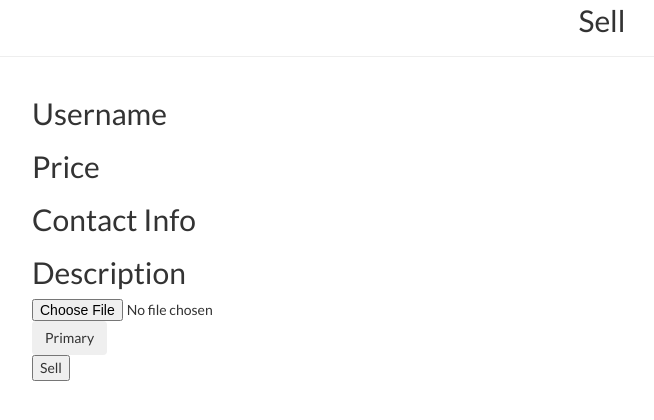
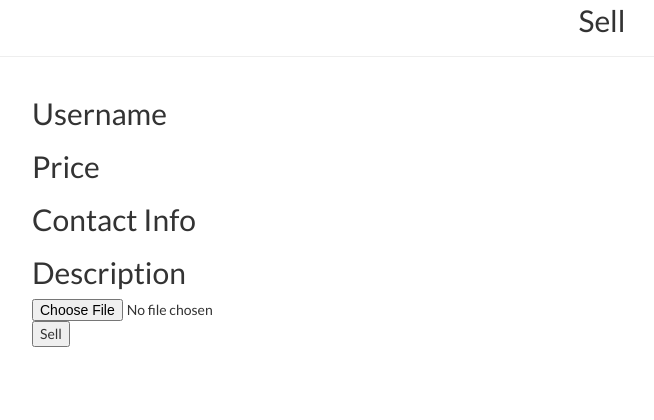
Before and after one commit to ADI-Labs/marketplace, a Flask app: template app/templates/sell.html in a window 1280 px wide. Shown: the part 303-723 px from the top of the page, without its empty margins (38-692 px from the left). Run offline with Flask 2, Linux system fonts and the light colour scheme; the template is opened without the code that fills it, so the values that code supplies are empty; some libraries are stand-ins or nearby versions.

Commit message:
fixed sell

```diff
--- a/app/templates/sell.html
+++ b/app/templates/sell.html
@@ -28,7 +28,6 @@
             <div>
             <div class="form-horizontal"></div>
               <input type=file name=file>
-              <button type="button" class="btn btn-primary-outline">Primary</button>
             </div>
             <input type="submit" value="Sell">
         </form>
```
